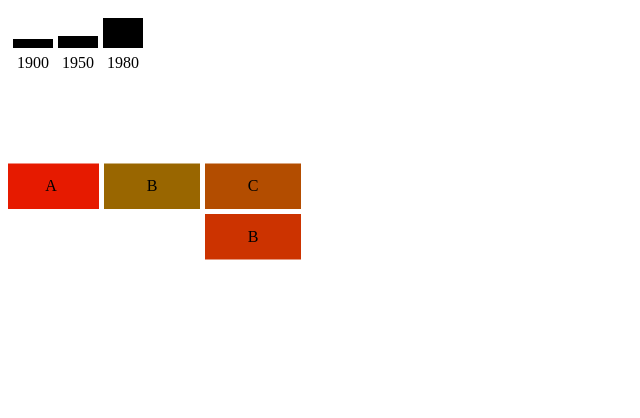
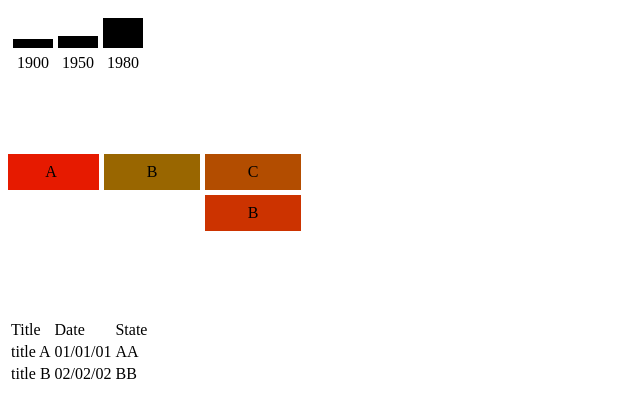
Before and after one commit to samansepehri/US-Mass-Shootings, a plain HTML site: page index.html in a window 1280 px wide. Shown: the part 48-466 px from the top of the page, without its empty margins (0-640 px from the left). Drawn offline with nearby package versions, Linux system fonts and the light colour scheme.

Commit message:
Implement basic incident table

```diff
--- a/index.html
+++ b/index.html
@@ -9,6 +9,7 @@
     <h1>US mass shootings</h1>
     <script src="js/YearChart.js"></script>
     <script src="js/TileMap.js"></script>
+    <script src="js/IncidentTable.js"></script>
     <script src="js/main.js"></script>
   </body>
 </html>
--- /dev/null
+++ b/js/IncidentTable.js
@@ -0,0 +1,44 @@
+class IncidentTable {
+  constructor(parent) {
+    this.table = parent.append("table");
+
+    this.thead = this.table.append("thead");
+    let trHead = this.thead.append("tr");
+    let headData = ["Title", "Date", "State"];
+    trHead.selectAll("td").data(headData).enter()
+      .append("td")
+      .text((d) => {
+        return d;
+      });
+
+    this.tbody = this.table.append("tbody");
+  }
+
+  update(data) {
+    let tr = this.tbody.selectAll("tr").data(data);
+    let trEnter = tr.enter()
+      .append("tr");
+    let trMerged = tr.merge(trEnter);
+
+    let td = trMerged
+      .selectAll("td").data((d) => {
+        return [
+          { class: "col-title", value: d.title },
+          { class: "col-date", value: d.date },
+          { class: "col-state", value: d.state }
+        ]
+      });
+    let tdEnter = td.enter()
+      .append("td")
+      .attr("class", (d) => {
+        return d.class;
+      });
+
+    trMerged.selectAll("td.col-title")
+      .html((d) => { return d.value; });
+    trMerged.selectAll("td.col-date")
+      .html((d) => { return d.value; })
+    trMerged.selectAll("td.col-state")
+      .html((d) => { return d.value; })
+  }
+}
--- a/js/TileMap.js
+++ b/js/TileMap.js
@@ -1,7 +1,7 @@
 class TileMap {
   constructor(parent) {
     let width = 500;
-    let height = 500;
+    let height = 200;
     this.width = width;
     this.height = height;
 
--- a/js/main.js
+++ b/js/main.js
@@ -9,7 +9,7 @@ function loadDataByYear() {
 
 let tileMapData = {
   metadata: {
-    rowCount: 10,
+    rowCount: 5,
     colCount: 5
   },
   data: [
@@ -46,10 +46,23 @@ async function init() {
   let body = d3.select("body");
   let yearChart = new YearChart(body);
   let tileMap = new TileMap(body);
+  let incidentTable = new IncidentTable(body);
   main.tileMap = tileMap;
   let dataByYear = await loadDataByYear();
   yearChart.update(dataByYear);
   tileMap.updateMap(tileMapData);
+  incidentTable.update([
+    {
+      title: "title A",
+      date: "01/01/01",
+      state: "AA"
+    },
+    {
+      title: "title B",
+      date: "02/02/02",
+      state: "BB"
+    }
+  ])
 }
 
 init();
```
